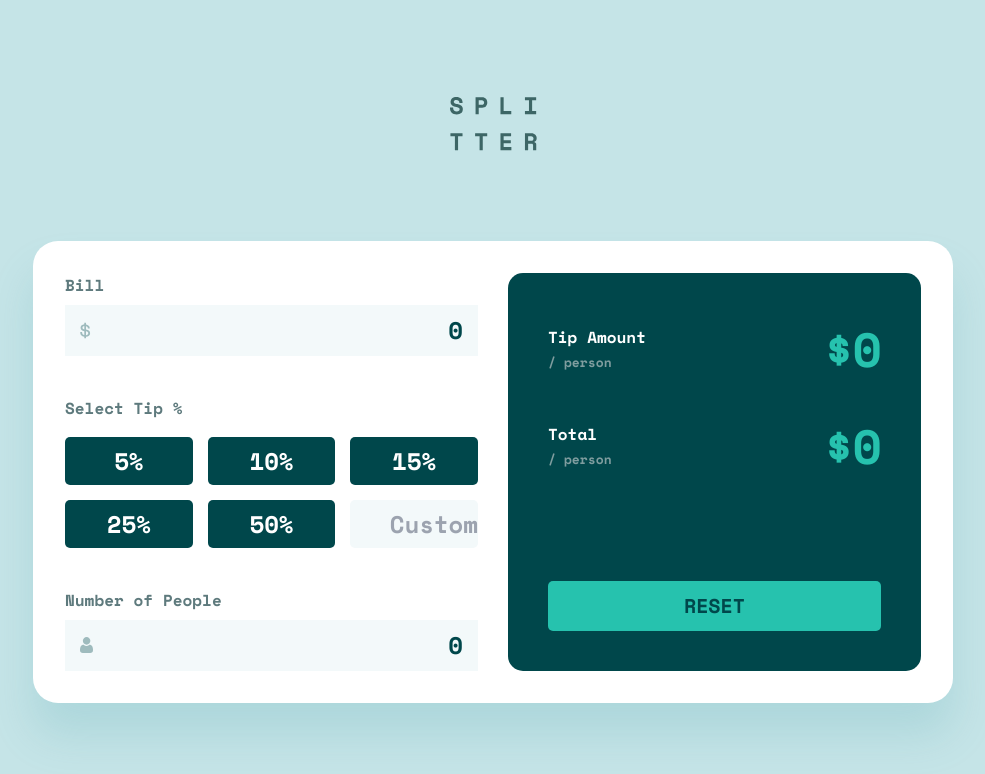
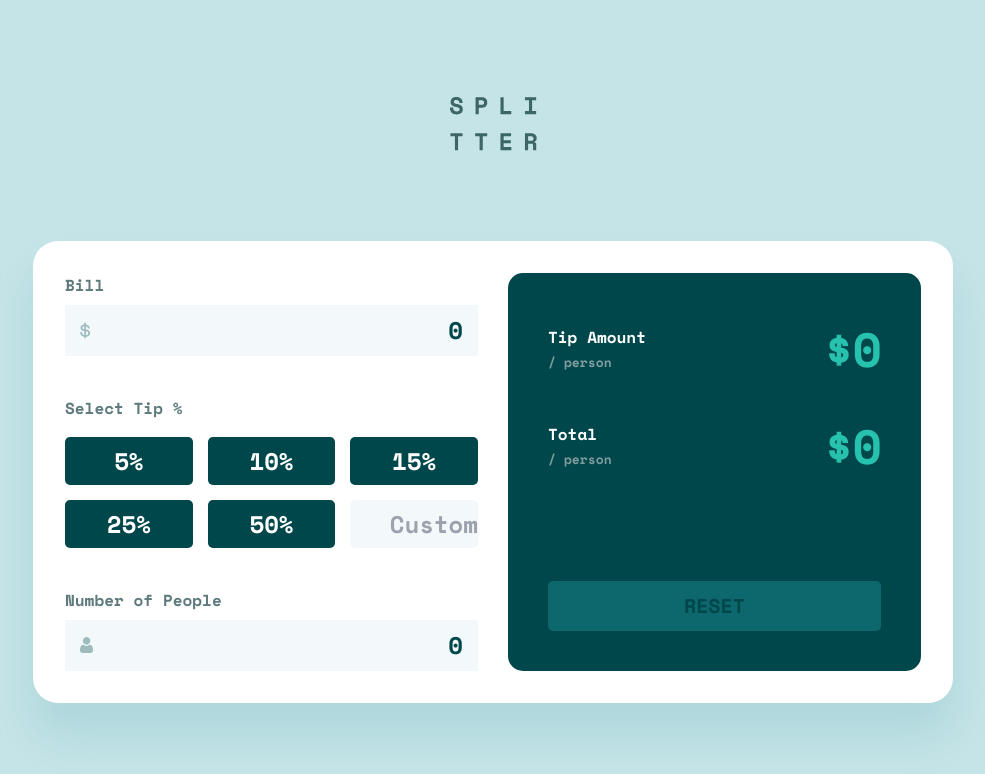
Before and after one commit to Olatoyan/tip-calculator-app-main, a React (Vite) app: page / in a window 1280 px wide. Shown: the top 774 px of the page, without its empty margins (147-1132 px from the left). Built offline with nearby package versions, Linux system fonts and the light colour scheme.

Commit message:
finished displaying the tip

```diff
--- a/src/components/HomePage.tsx
+++ b/src/components/HomePage.tsx
@@ -23,6 +23,12 @@ function HomePage() {
     setTip(Number(tip));
   }
 
+  function resetCalculator(){
+    setBill(0);
+    setPeople(0);
+    setTip(0);
+  }
+
   const tipPerPerson = +((bill / people) * (tip / 100)).toFixed(2);
   const totalPerPerson = +((bill / people + tipPerPerson)).toFixed(2);
 
@@ -43,6 +49,7 @@ function HomePage() {
         <ResultsBox
           totalPerPerson={(tip === 0 || people === 0)? 0 : totalPerPerson}
           tipPerPerson={(tip === 0 || people === 0)? 0 : tipPerPerson}
+          resetCalculator={resetCalculator}
         />
       </section>
     </main>
--- a/src/components/ResultsBox.tsx
+++ b/src/components/ResultsBox.tsx
@@ -1,9 +1,10 @@
 type ResultsBoxProps = {
   tipPerPerson: number;
   totalPerPerson: number;
+  resetCalculator: () => void;
 };
 
-function ResultsBox({ tipPerPerson, totalPerPerson }: ResultsBoxProps) {
+function ResultsBox({ tipPerPerson, totalPerPerson,resetCalculator }: ResultsBoxProps) {
   return (
     <div className="bg-very-dark-cyan rounded-3xl p-16 flex flex-col">
       <div className="flex justify-between items-center pb-[2.5rem]">
@@ -24,7 +25,7 @@ function ResultsBox({ tipPerPerson, totalPerPerson }: ResultsBoxProps) {
           ${totalPerPerson}
         </h3>
       </div>
-      <button className="uppercase bg-green-cyan rounded-lg py-4 text-[2rem] font-bold text-very-dark-cyan mt-auto">
+      <button className={`uppercase rounded-lg py-4 text-[2rem] font-bold text-very-dark-cyan mt-auto disabled:cursor-not-allowed ${tipPerPerson === 0 && totalPerPerson === 0 ? "bg-[#0D686D]" : "bg-green-cyan"}`} disabled={tipPerPerson === 0 && totalPerPerson === 0} onClick={resetCalculator}>
         Reset
       </button>
     </div>
```
